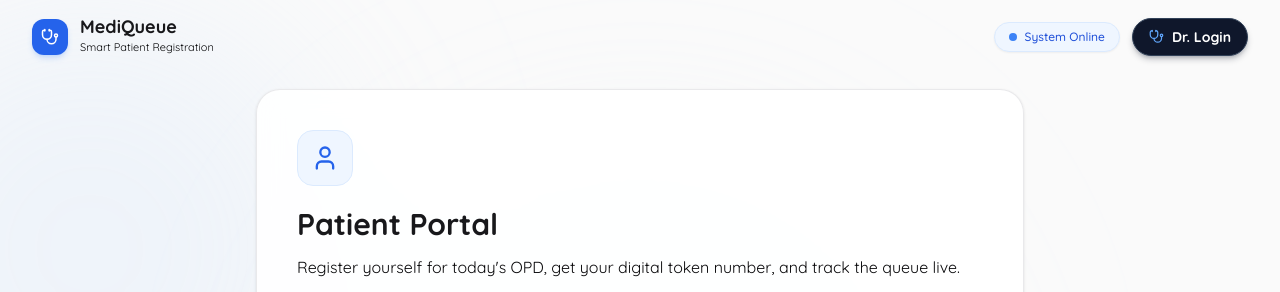
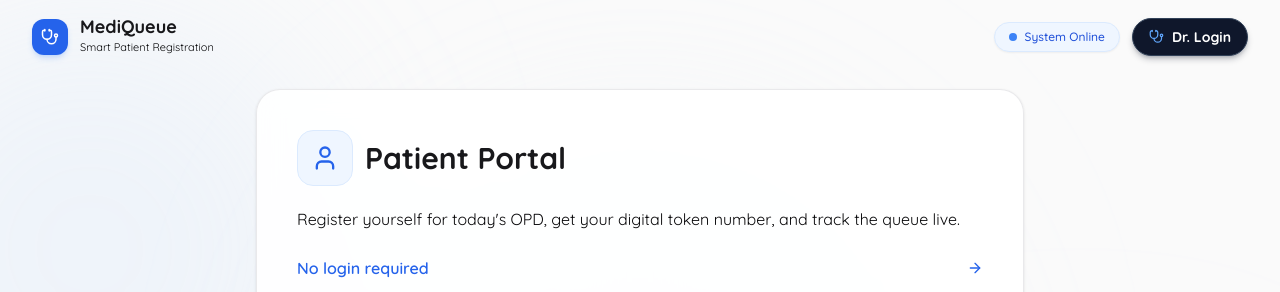
Before and after one commit to jaskamal2724/patient-registration, a Next.js app: page / in a window 1280 px wide. Shown: the top 292 px of the page. Built offline with nearby package versions, Linux system fonts and the light colour scheme; no server answers.

Commit message:
Refactor LandingPage and LogiquelFooter for improved layout and styling consistency

```diff
--- a/app/components/LandingPage.tsx
+++ b/app/components/LandingPage.tsx
@@ -112,12 +112,14 @@ export default function LandingPage() {
             onClick={() => router.push("/patient")}
             className="group bg-white/90 backdrop-blur-md rounded-2xl md:rounded-3xl p-5 sm:p-6 md:p-8 lg:p-10 text-left cursor-pointer border border-surface-200/80 shadow-sm hover:shadow-md transition-all duration-300 w-full max-w-md md:max-w-2xl lg:max-w-3xl"
           >
-            <div className="w-10 h-10 sm:w-12 sm:h-12 md:w-14 md:h-14 rounded-xl md:rounded-2xl bg-brand-50 border border-brand-100 flex items-center justify-center mb-3 md:mb-5 group-hover:bg-brand-100 transition-colors duration-300">
-              <User size={22} className="text-brand-600 md:w-7 md:h-7" />
+            <div className="flex items-center gap-3 mb-3 md:mb-5">
+              <div className="w-10 h-10 sm:w-12 sm:h-12 md:w-14 md:h-14 rounded-xl md:rounded-2xl bg-brand-50 border border-brand-100 flex items-center justify-center shrink-0 group-hover:bg-brand-100 transition-colors duration-300">
+                <User size={22} className="text-brand-600 md:w-7 md:h-7" />
+              </div>
+              <h2 className="font-display text-lg sm:text-xl md:text-2xl lg:text-3xl font-bold text-surface-900">
+                Patient Portal
+              </h2>
             </div>
-            <h2 className="font-display text-lg sm:text-xl md:text-2xl lg:text-3xl font-bold text-surface-900 mb-1.5 md:mb-3">
-              Patient Portal
-            </h2>
             <p className="font-body text-xs sm:text-sm md:text-base text-surface-500 leading-relaxed mb-4 md:mb-6">
               Register yourself for today&apos;s OPD, get your digital token number,
               and track the queue live.
--- a/app/components/LogiquelFooter.tsx
+++ b/app/components/LogiquelFooter.tsx
@@ -5,9 +5,9 @@ import LogiquelLogo from "./LogiquelLogo";
 
 export default function LogiquelFooter() {
   return (
-    <footer className="w-full relative pt-1 pb-8 px-4 sm:px-8">
+    <footer className="w-full relative pb-8 px-4 sm:px-8 -mt-2">
       <div className="max-w-md md:max-w-lg mx-auto">
-        <div className="relative overflow-hidden bg-gradient-to-br from-slate-950 via-slate-900 to-slate-950 text-white rounded-3xl p-6 sm:p-8 shadow-2xl border border-slate-800/80 group">
+        <div className="relative overflow-hidden bg-linear-to-br from-slate-950 via-slate-900 to-slate-950 text-white rounded-3xl p-6 sm:p-8 shadow-2xl border border-slate-800/80 group">
           {/* Subtle Ambient Background Glows */}
           <div className="absolute -top-24 -right-24 w-48 h-48 bg-brand-500/20 rounded-full blur-3xl group-hover:bg-brand-500/30 transition-all duration-700 pointer-events-none" />
           <div className="absolute -bottom-24 -left-24 w-48 h-48 bg-accent-500/20 rounded-full blur-3xl group-hover:bg-accent-500/30 transition-all duration-700 pointer-events-none" />
```
